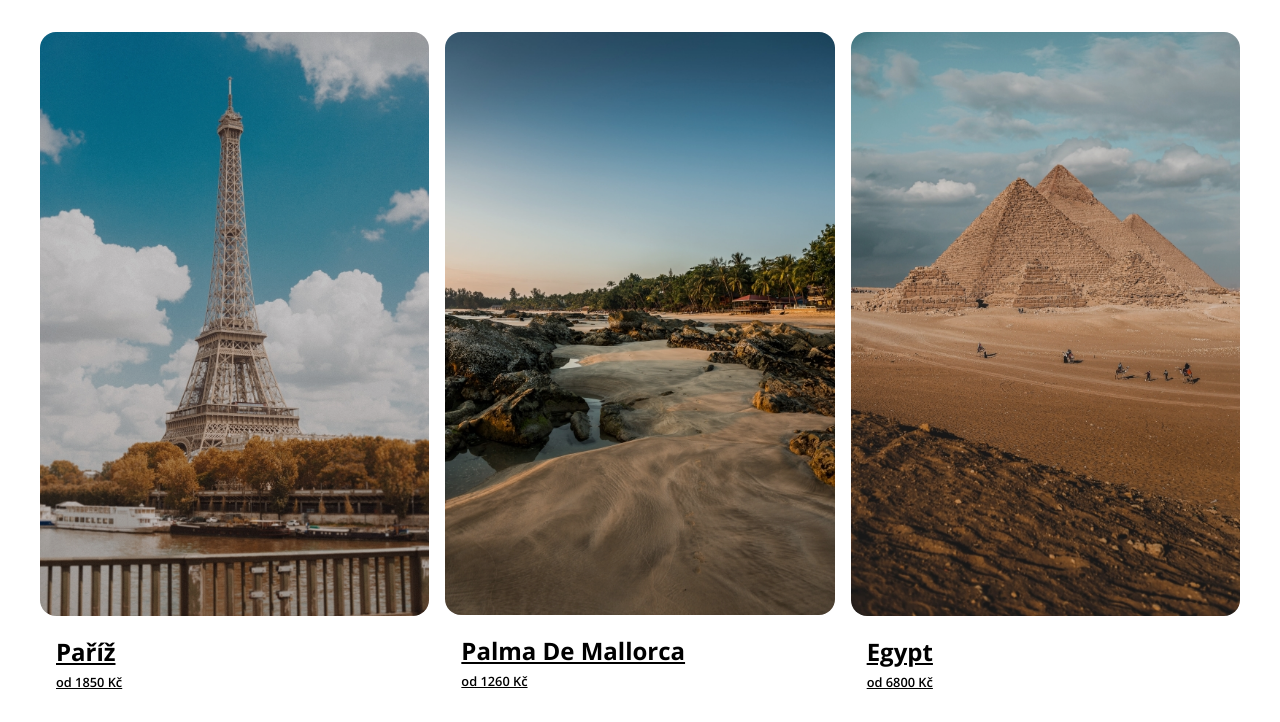
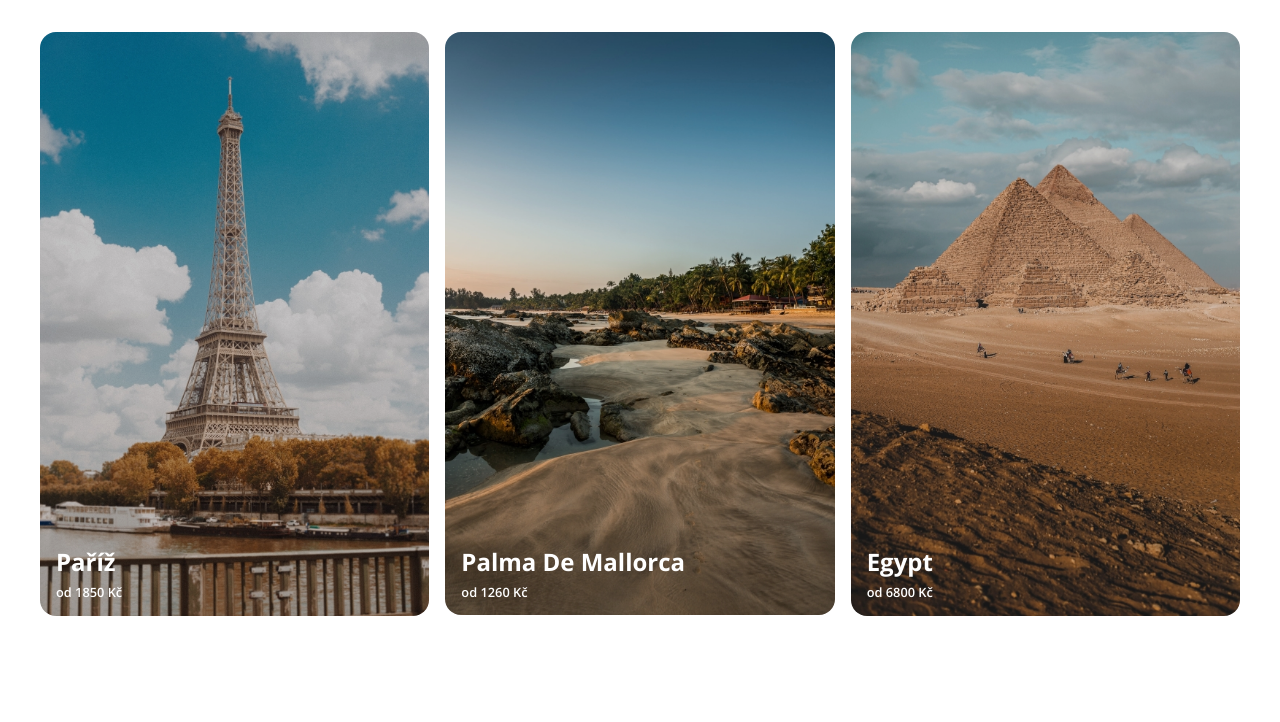
Before and after one commit to pslib-cz/2023-p2a-web-tur-cile-steveruu, a plain HTML site: page index.html in a window 1280 px wide. Shown: the part 85-807 px from the top of the page. Drawn offline with nearby package versions, Linux system fonts and the light colour scheme.

Commit message:
+hover, +position:absolute;
proc je --text-light: #000;? nebude potreba to menit?

```diff
--- a/assets/css/style.css
+++ b/assets/css/style.css
@@ -1,5 +1,5 @@
 :root {
-    --text-light: #000000;
+    --text-light: #ffffff;
 }
 html {
     font-family: 'Open Sans', sans-serif;
@@ -44,6 +44,10 @@ html {
 .categories__item-description {
     padding: 1em;
     color: var(--text-light);
+
+    position: absolute;
+    bottom: 0;
+    left: 0;
 }
 /* TODO */
 
```
